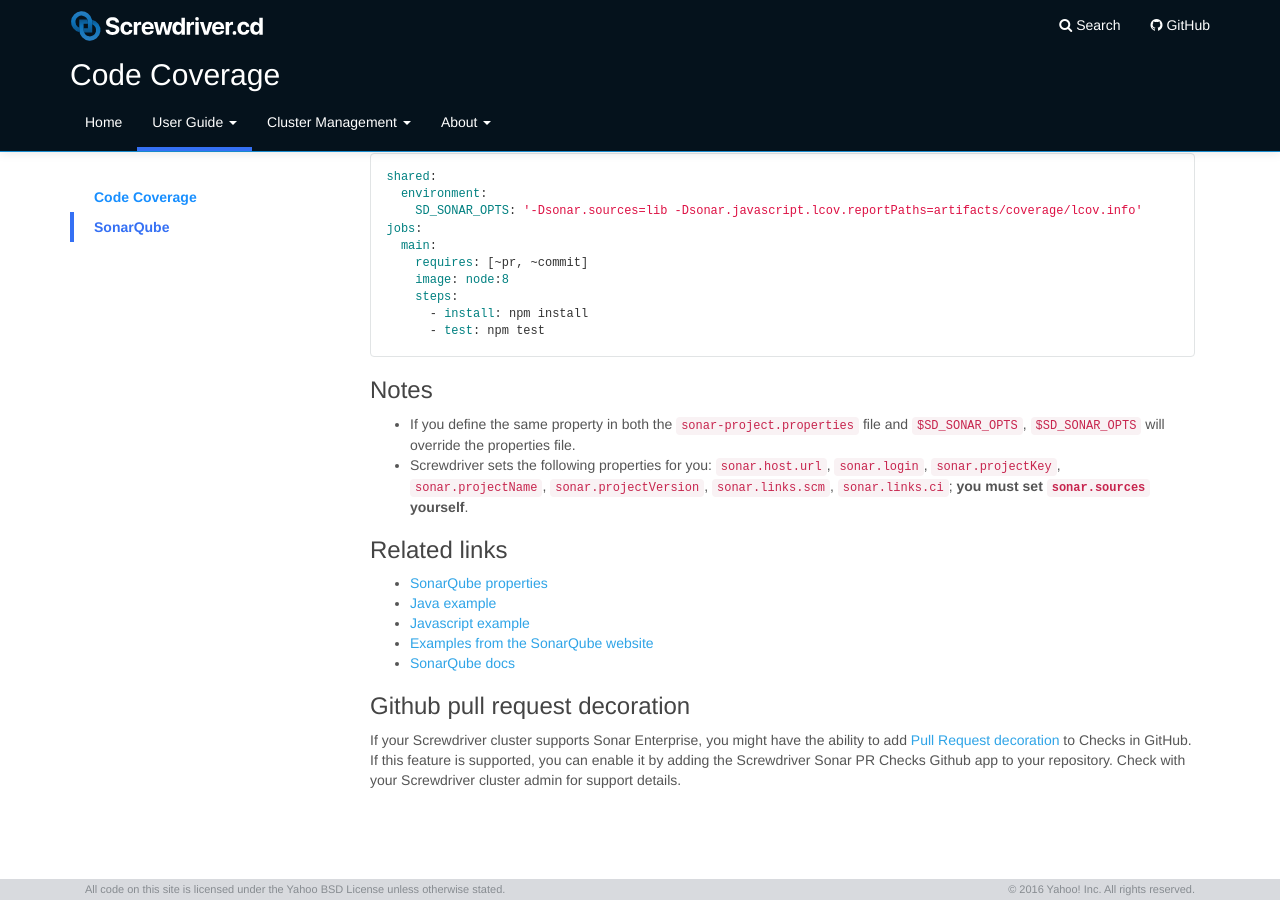
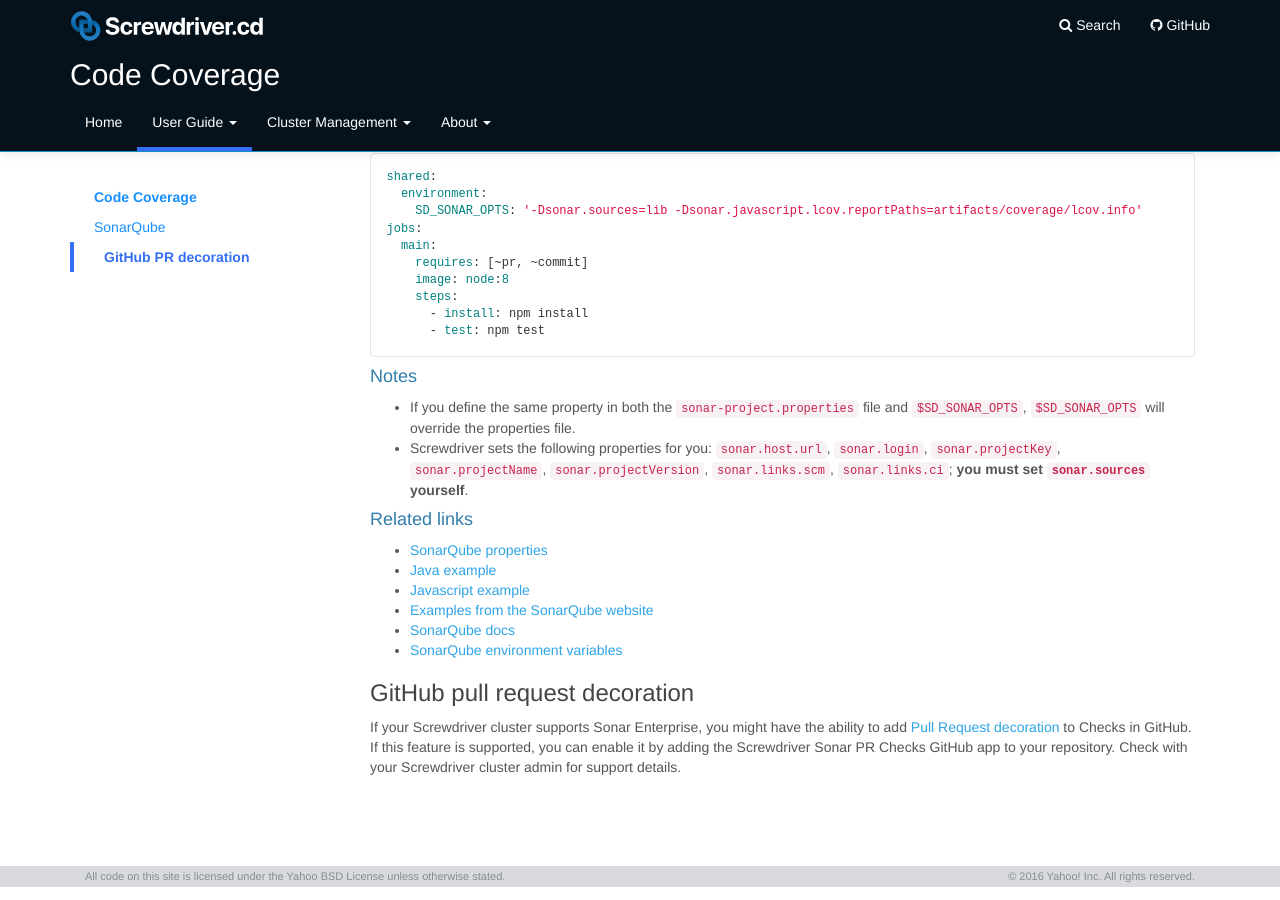
Before and after one commit to screwdriver-cd/guide, a Jekyll site: the page built from docs/user-guide/configuration/code-coverage.md, in a window 1280 px wide and 900 px high, scrolled down 1105 px. Built offline with Jekyll 4.4.1, drawn with Linux system fonts in a browser that asks for light colours.

````diff
--- a/docs/_data/menu.yml
+++ b/docs/_data/menu.yml
@@ -10,6 +10,8 @@
       url: "/user-guide/api"
     - title: "Authentication and Authorization"
       url: "/user-guide/authentication-authorization"
+    - title: "SCM"
+      url: "/user-guide/scm"
     - title: "Configuration"
       subcategories:
         - title: "Overall"
--- a/docs/user-guide/configuration/code-coverage.md
+++ b/docs/user-guide/configuration/code-coverage.md
@@ -8,6 +8,9 @@ toc:
       url: "#code-coverage"
     - title: SonarQube
       url: "#sonarqube"
+    - title: GitHub PR decoration
+      url: "#github-pull-request-decoration"
+      subitem: true
 ---
 # Code Coverage
 
@@ -52,17 +55,18 @@ jobs:
       - test: npm test
 ```
 
-### Notes
+#### Notes
 
 - If you define the same property in both the `sonar-project.properties` file and `$SD_SONAR_OPTS`, `$SD_SONAR_OPTS` will override the properties file.
 - Screwdriver sets the following properties for you: `sonar.host.url`, `sonar.login`, `sonar.projectKey`, `sonar.projectName`, `sonar.projectVersion`, `sonar.links.scm`, `sonar.links.ci`; **you must set `sonar.sources` yourself**.
 
-### Related links
+#### Related links
 - [SonarQube properties](https://docs.sonarqube.org/display/SONAR/Analysis+Parameters)
 - [Java example](https://github.com/screwdriver-cd-test/sonar-coverage-example-java)
 - [Javascript example](https://github.com/screwdriver-cd-test/sonar-coverage-example-javascript)
 - [Examples from the SonarQube website](https://github.com/SonarSource/sonar-scanning-examples)
 - [SonarQube docs](https://docs.sonarqube.org/display/SCAN)
+- [SonarQube environment variables](../environment-variables#coverage-sonar)
 
-### Github pull request decoration
-If your Screwdriver cluster supports Sonar Enterprise, you might have the ability to add [Pull Request decoration](https://docs.sonarqube.org/7.8/analysis/pull-request/) to Checks in GitHub. If this feature is supported, you can enable it by adding the Screwdriver Sonar PR Checks Github app to your repository. Check with your Screwdriver cluster admin for support details.
+### GitHub pull request decoration
+If your Screwdriver cluster supports Sonar Enterprise, you might have the ability to add [Pull Request decoration](https://docs.sonarqube.org/7.8/analysis/pull-request/) to Checks in GitHub. If this feature is supported, you can enable it by adding the Screwdriver Sonar PR Checks GitHub app to your repository. Check with your Screwdriver cluster admin for support details.
````
Also changed, not shown: docs/about/contributing/where-to-contribute.md (+1 -1 lines), docs/user-guide/environment-variables.md (+3 -0 lines), docs/user-guide/scm.md (added, +35 -0 lines).
